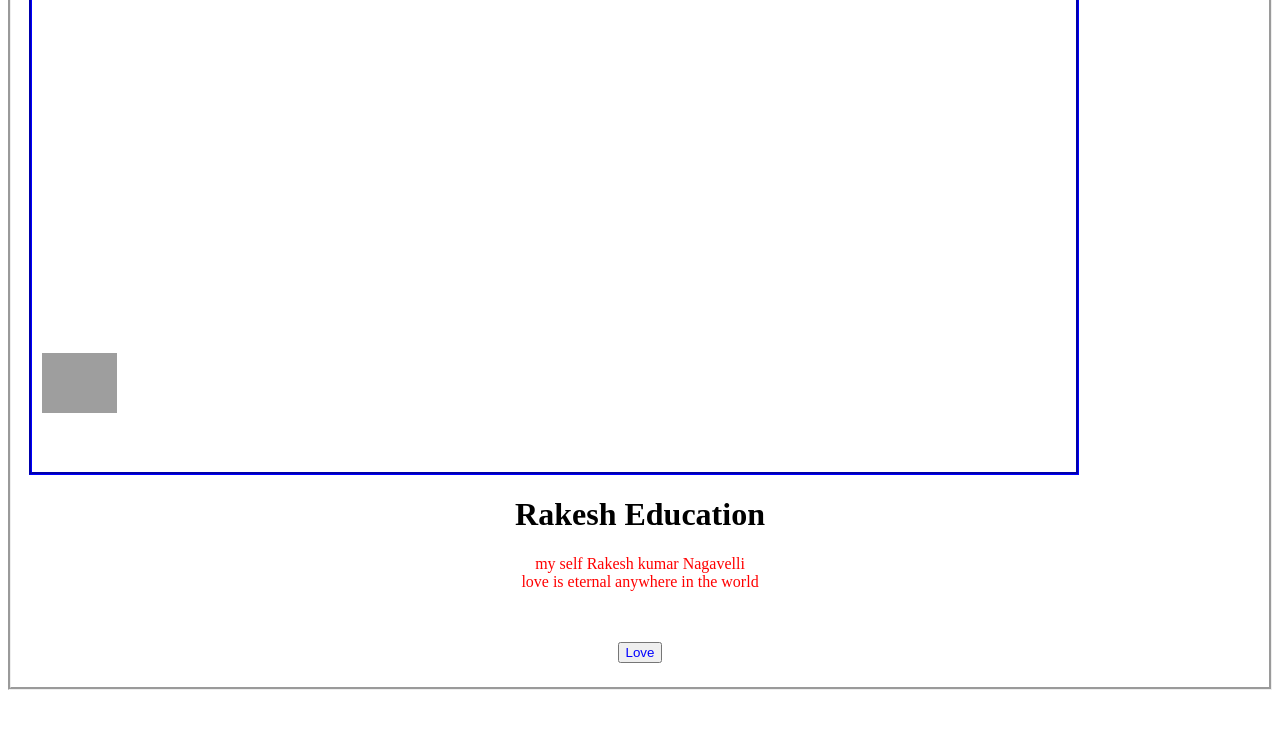
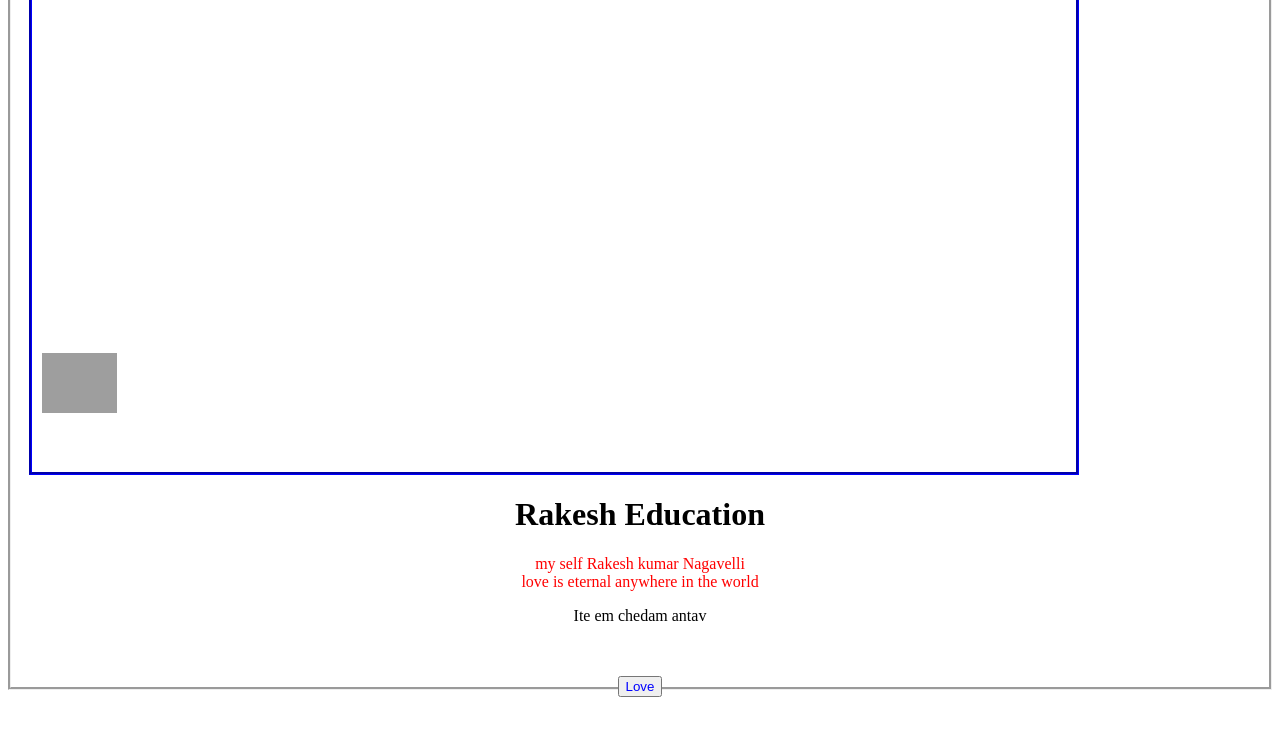
Before and after one commit to RAKESH-KUMAR-N3/student-id, a plain HTML site: page HTML.html in a window 1280 px wide. Shown: the part 124-856 px from the top of the page. Before the commit the page ends 822 px from the top, so only its background shows below. Drawn offline with Linux system fonts and the light colour scheme; grey boxes are pictures that could not be loaded.

Commit message:
Update HTML.html
uday changed 1st time

```diff
--- a/HTML.html
+++ b/HTML.html
@@ -22,6 +22,7 @@
         <p class="subject"> my self Rakesh kumar Nagavelli<br>
             love is eternal anywhere in the world
         </p>
+        <P>Ite em chedam antav  </P>
        <button class="br">Love </button>
 
     </div>
```
